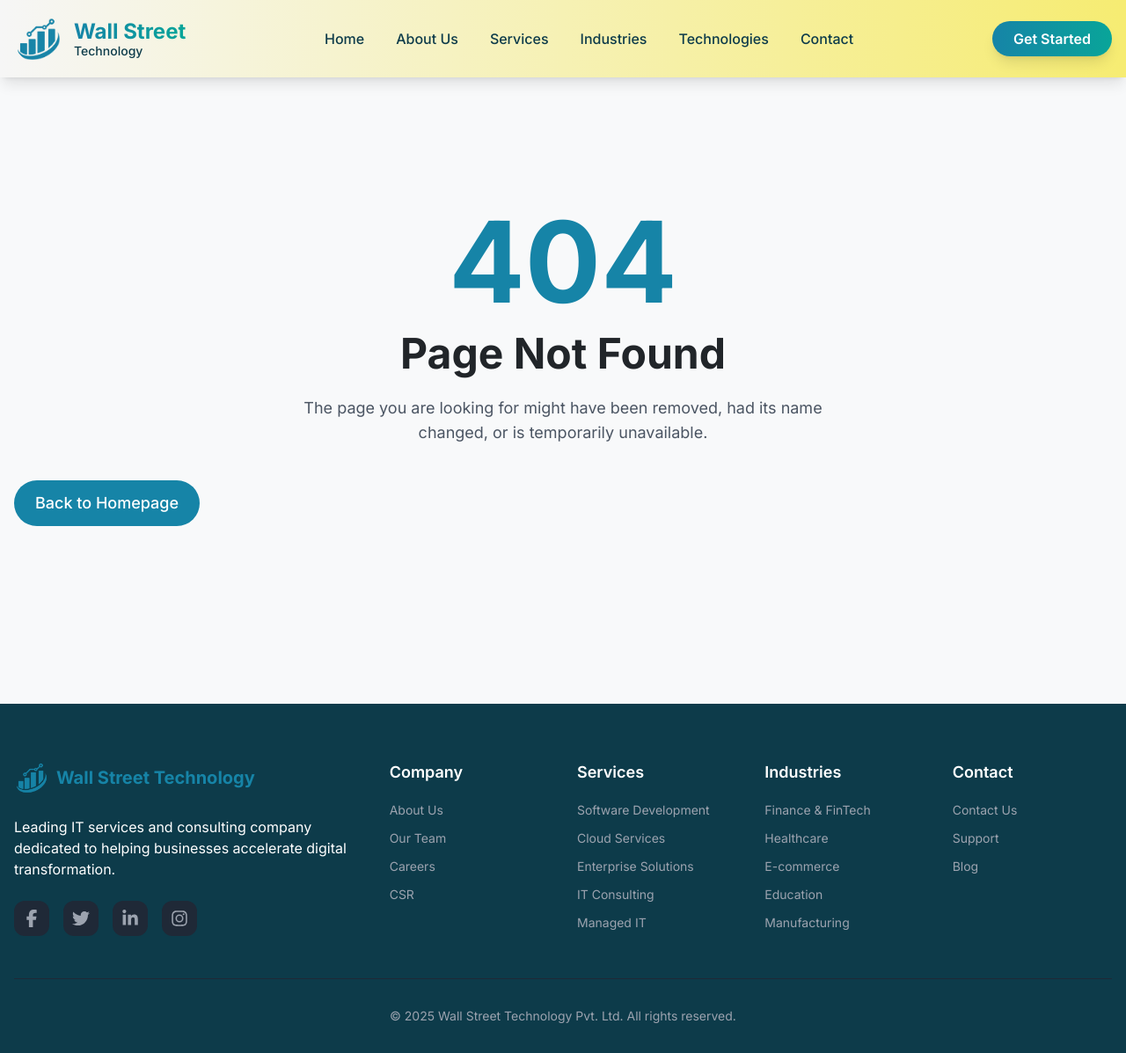
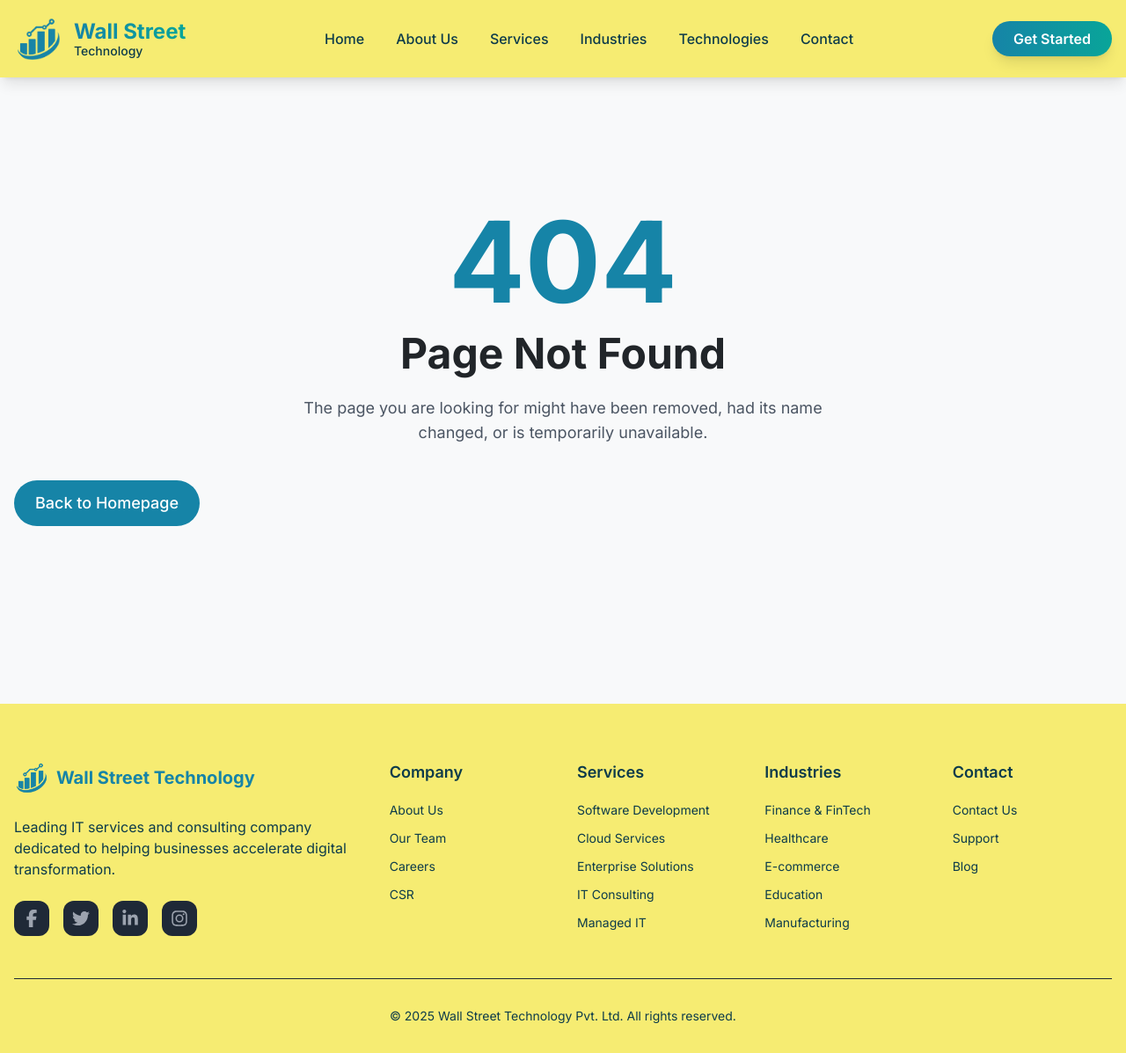
Before and after one commit to supunpramod/Wall-Street-Technology, a React (Vite) app: page /blog in a window 1280 px wide. Shown: the whole page at 88% size. Built offline with nearby package versions, Linux system fonts and the light colour scheme.

Commit message:
refactor Footer and Header components for improved theming and styling consistency

```diff
--- a/src/components/layout/Footer.jsx
+++ b/src/components/layout/Footer.jsx
@@ -48,7 +48,7 @@ const Footer = () => {
 
   return (
     <motion.footer
-      className="bg-dark text-white pt-12 md:pt-16 pb-8"
+      className="bg-accent text-dark pt-12 md:pt-16 pb-8"
       initial={{ opacity: 0 }}
       whileInView={{ opacity: 1 }}
       viewport={{ once: true }}
@@ -97,7 +97,7 @@ const Footer = () => {
                   <li key={link.name}>
                     <Link
                       to={link.path}
-                      className="text-gray-400 hover:text-white transition-colors duration-300 text-sm"
+                      className="text-dark hover:text-white transition-colors duration-300 text-sm"
                     >
                       {link.name}
                     </Link>
@@ -108,7 +108,7 @@ const Footer = () => {
           ))}
         </div>
 
-        <div className="border-t border-gray-800 mt-8 md:mt-12 pt-6 md:pt-8 text-center text-gray-400 text-sm">
+        <div className="border-t border-gray-800 mt-8 md:mt-12 pt-6 md:pt-8 text-center text-dark text-sm">
           <p>&copy; {new Date().getFullYear()} Wall Street Technology Pvt. Ltd. All rights reserved.</p>
         </div>
       </div>
--- a/src/components/layout/Header.jsx
+++ b/src/components/layout/Header.jsx
@@ -40,7 +40,7 @@ const Header = () => {
         style={{
           background: isScrolled
             ? `${theme.light}CC` // light color with 80% opacity
-            : `linear-gradient(to right, ${theme.light}, ${theme.accent})`,
+            : `linear-gradient(to right, ${theme.accent}, ${theme.accent})`,
           backdropFilter: isScrolled ? 'blur(10px)' : 'none'
         }}
         initial={{ y: -100 }}
```
